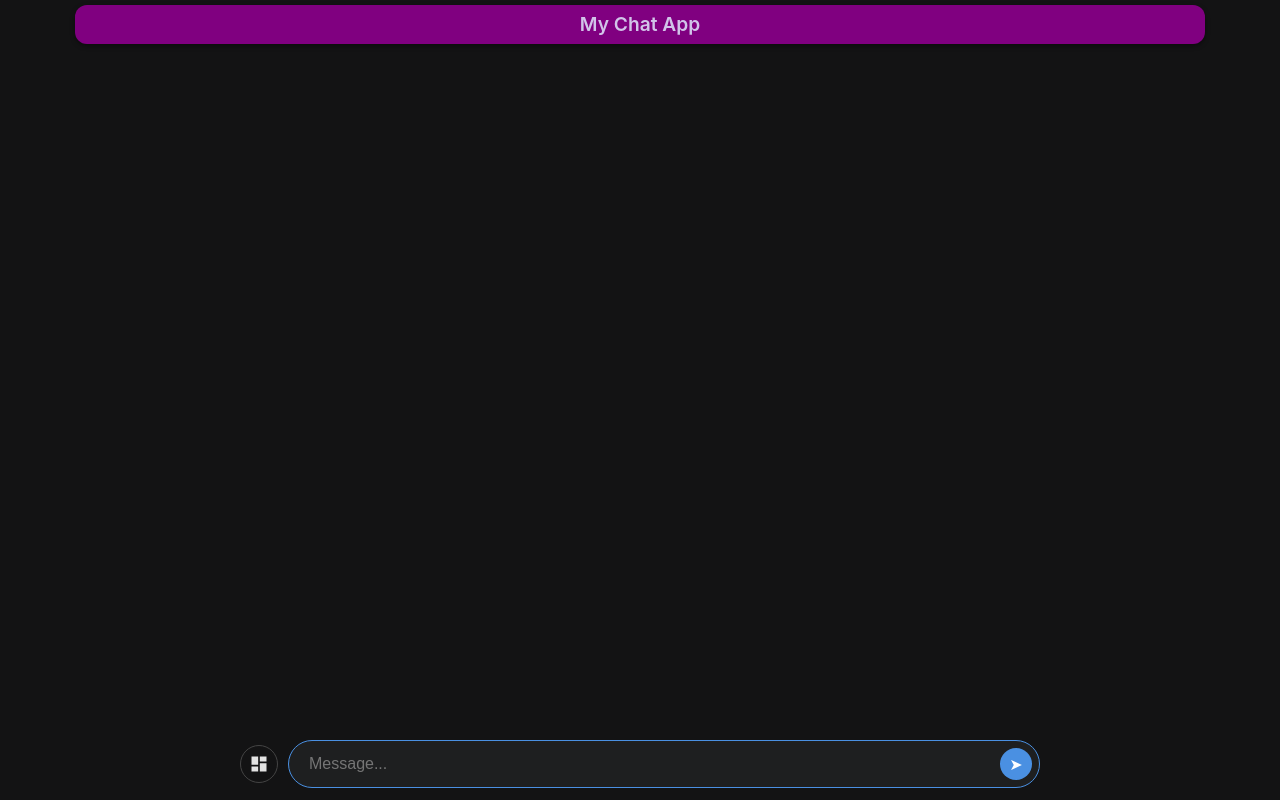
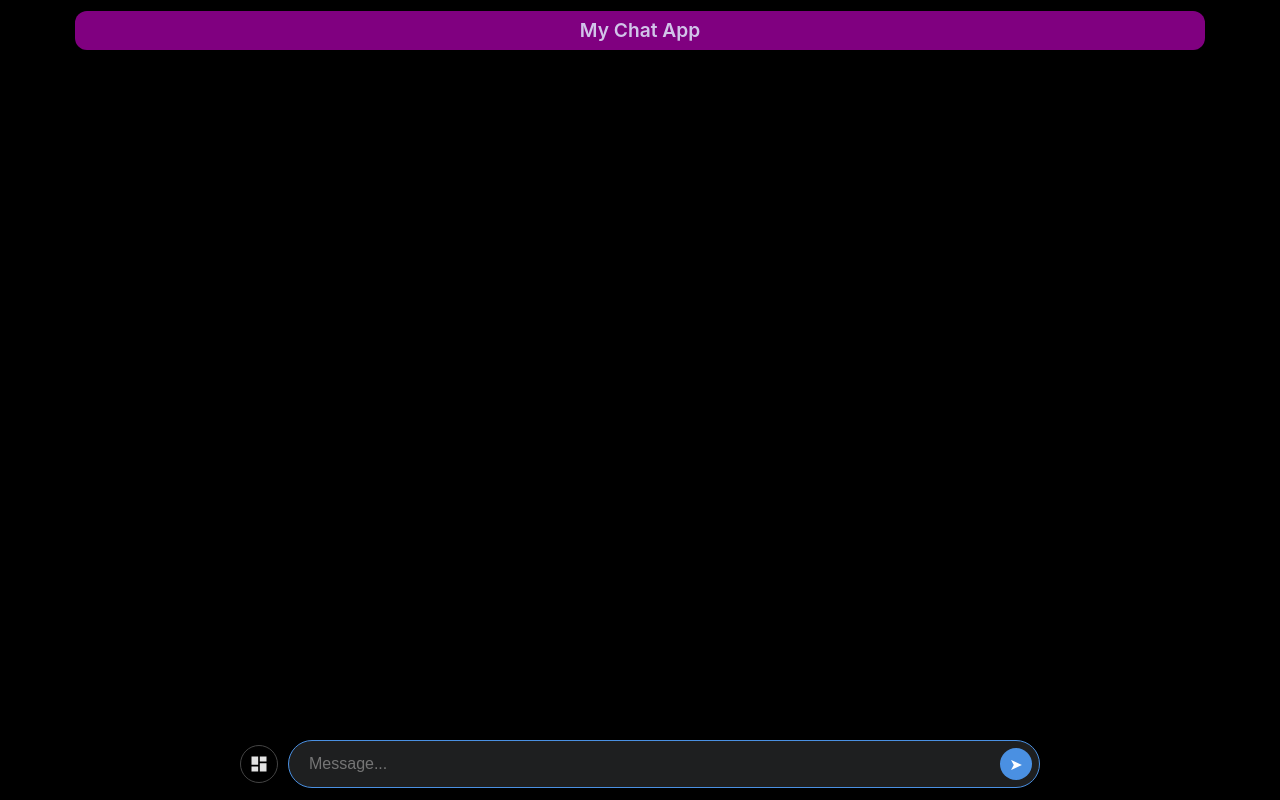
Before and after one commit to Bipulbarman/Web-responsive-Check-, a plain HTML site: page index.html in a window 1280 px wide. Drawn offline with Linux system fonts and the light colour scheme.

Commit message:
Update index.html

```diff
--- a/index.html
+++ b/index.html
@@ -10,35 +10,32 @@
             margin: 0;
             padding: 0;
             font-family: -apple-system, BlinkMacSystemFont, "Segoe UI", Roboto, Helvetica, Arial, sans-serif;
-            background-color: #131314;
+            background-color: black;
             color: #e3e3e3;
             height: 100%;
             overflow: hidden; /* Prevents body scroll */
         }
 
-        /* --- New Header CSS --- */
 .page-header {
-            background:transparent;
-            color: none;
-            padding: 10px 20px;
+    background: transparent;
+    padding: 6px 20px;
     text-align: center;
     position: fixed;
     top: 0;
     left: 0;
     right: 0;
     z-index: 100;
-            height: 30px; /* Fixed height */
+    height: 35px;
 }
-
         .page-header h1 {
             margin-left: 55px;
             margin-right: 55px;
-            margin-top: -5px;
+            margin-top: 5px;
             font-size: 1.2em;
             line-height: 1.5; /* Adjusted for padding */
             font-weight: 600;
             /* New styles for the banner effect */
-            display: transparent; /* Allows padding and background on the text only */
+            display: ; /* Allows padding and background on the text only */
             color: #d1c4e9; /* Light lavender text color */
             background-color: purple; /* Dark banner background */
             padding: 5px 20px; /* Vertical and horizontal space inside the banner */
@@ -51,7 +48,9 @@
         .app-container {
             display: flex;
             height: 100vh;
-            padding-top: 50px; /* Space for the fixed header (height + padding) */
+            padding-top:
+
+            0px; /* Space for the fixed header (height + padding) */
             box-sizing: border-box;
         }
 
@@ -109,6 +108,7 @@
         .chat-display-wrapper {
             flex-grow: 1;
             overflow-y: auto;
+            margin-top: 45px;
             padding: 24px 8px 120px 8px; /* Adjusted bottom padding for input form */
         }
         .chat-log-container {
```
Lines whose indentation alone changed are shown as unchanged.
